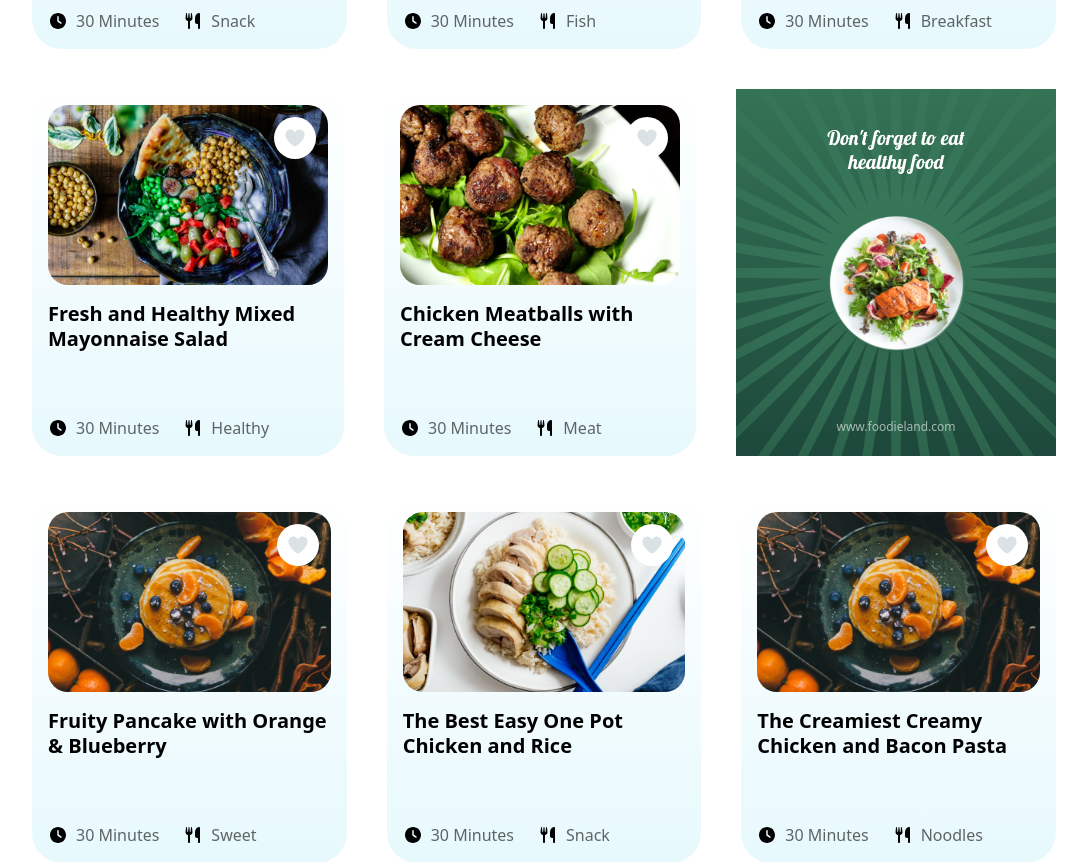
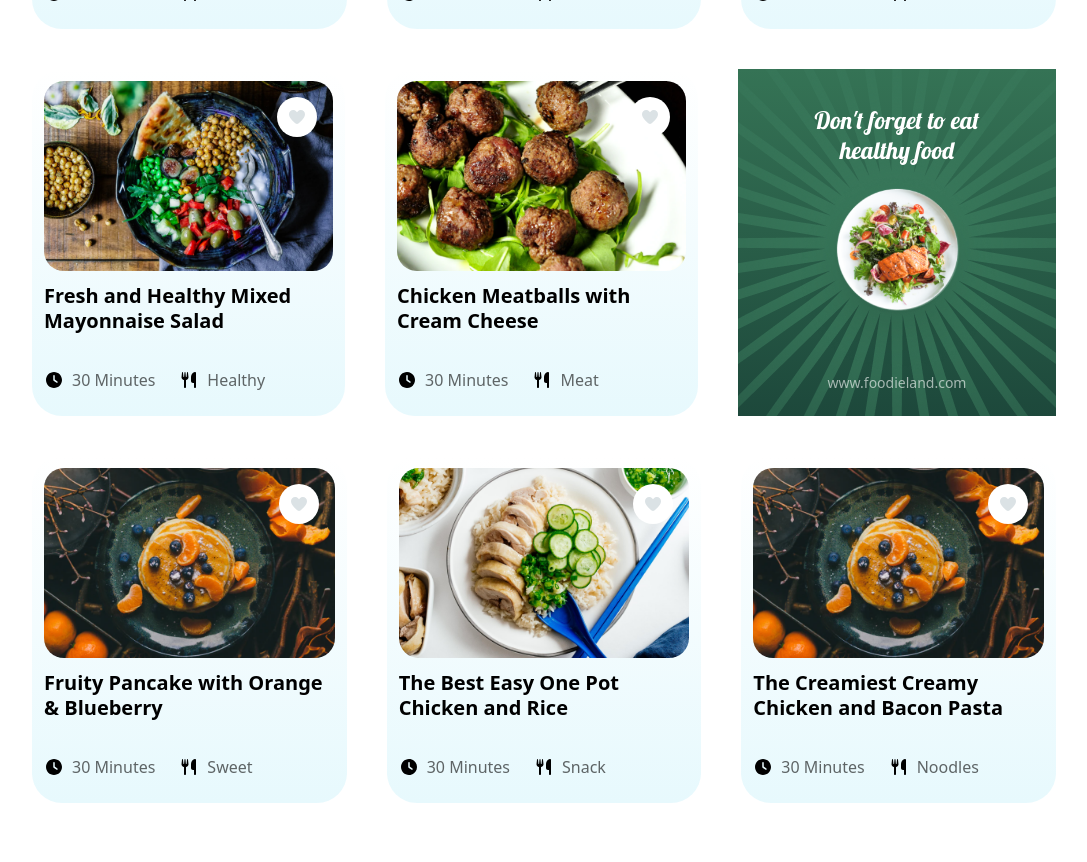
Before and after one commit to Scorpio0712/Foodieland-Portfolio, a Next.js app: page / in a window 1280 px wide. Shown: the part 2020-2882 px from the top of the page, without its empty margins (96-1183 px from the left). Built offline with nearby package versions, Linux system fonts and the light colour scheme.

Commit message:
Continue Fix AdsBadge Comp

```diff
--- a/app/components/ads_badge/ads_badge.module.css
+++ b/app/components/ads_badge/ads_badge.module.css
@@ -52,18 +52,3 @@
     font-size: 14px !important;
     color: rgba(255, 255, 255, 0.6);
 }
-
-@media screen and (max-width: 1280px) {
-    .adsBadge {
-        min-width: 320px;
-        height: 364px;
-    }
-
-    .adsBadge h1 {
-        font-size: 20px !important;
-    }
-
-    .adsBadge p {
-        font-size: 12px !important;
-    }
-}
--- a/app/components/card/card.module.css
+++ b/app/components/card/card.module.css
@@ -27,8 +27,8 @@
     cursor: pointer;
     top: 16px;
     right: 16px;
-    width: 48px;
-    height: 48px;
+    width: var(--card-heart-width);
+    height: var(--card-heart-height);
     background: white;
     border-radius: 50%;
     transition: all 0.3s ease;
@@ -44,19 +44,15 @@
 
 .cardImageHeart svg {
     fill: #DBE2E5;
-    width: 24px;
-    height: 24px;
+    width: var(--card-heart-svg-width);
+    height: var(--card-heart-svg-height);
 }
 
 .cardContent {
     flex: 1;
-}
-
-.cardContent h1 {
-    font-size: 24px;
-    line-height: 1.25;
-    font-weight: bold;
-    color: black;
+    display: flex;
+    flex-direction: column;
+    justify-content: space-between;
 }
 
 .cardInfo {
@@ -146,10 +142,10 @@
 }
 
 .cardHorizontal_Author img {
-        width: 40px;
-        height: 40px;
-        border-radius: 50%;
-    }
+    width: 40px;
+    height: 40px;
+    border-radius: 50%;
+}
 
 .cardHorizontal_Author span {
     font-size: 16px;
@@ -162,72 +158,3 @@
     color: rgba(0, 0, 0, 0.6);
     padding-Left: 24px;
 }
-
-@media screen and (max-width: 1280px) {
-
-    /* Vertical */
-    .cardImage {
-        height: var(--card-image-height);
-        max-height: var(--card-image-height);
-    }
-
-    .cardImageHeart {
-        top: 12px;
-        right: 12px;
-        width: 42px;
-        height: 42px;
-    }
-
-    .cardContent h1 {
-        font-size: 20px;
-    }
-
-    /* Horizontal */
-    .cardHorizontal {
-        max-width: 684px;
-        gap: 32px;
-        min-height: 180px;
-    }
-
-    .cardHorizontal_Image {
-        width: 260px;
-        height: 180px;
-    }
-
-    .cardHorizontal_Content {
-        height: 180px;
-    }
-
-    .cardHorizontal_Topic {
-        font-size: 20px;
-        font-weight: 600;
-        margin-bottom: 14px;
-        min-height: 24px;
-    }
-
-    .cardHorizontal_Detail {
-        font-size: 14px;
-        color: rgba(0, 0, 0, 0.6);
-        margin-bottom: 28px;
-    }
-
-    .cardHorizontal_Author {
-        padding-right: 20px;
-    }
-
-    .cardHorizontal_Author img {
-        width: 30px;
-        height: 30px;
-        border-radius: 50%;
-    }
-
-    .cardHorizontal_Author span {
-        font-size: 14px;
-    }
-
-    .cardHorizontal_Date {
-        padding-Left: 20px;
-        font-size: 14px;
-    }
-
-}
--- a/app/style/home.module.css
+++ b/app/style/home.module.css
@@ -316,6 +316,10 @@
 .simpleAndTastyCardListOne>div,
 .simpleAndTastyCardListTwo>div,
 .simpleAndTastyCardListThree>div {
+    --card-heart-height: 48px;
+    --card-heart-width: 48px;
+    --card-heart-svg-width: 24px;
+    --card-heart-svg-height: 24px;
     border-radius: 30px !important;
     width: 400px !important;
     height: 434px !important;
@@ -323,12 +327,16 @@
 
 .simpleAndTastyCardListTwo>div:last-child {
     border-radius: 0 !important;
+    padding: 50px !important;
 }
 
 .simpleAndTastyCardListOne h1,
 .simpleAndTastyCardListTwo h1,
 .simpleAndTastyCardListThree h1 {
-    margin: 24px 0;
+    font-size: 24px !important;
+    font-weight: 600 !important;
+    line-height: 1.25 !important;
+    margin-top: 24px !important;
 }
 
 .simpleAndTastyCardListTwo {
@@ -524,7 +532,8 @@
 .deliRecipeBodyFirstRow h1,
 .deliRecipeBodySecRow h1 {
     font-size: 18px !important;
-    margin: 16px 0 24px;
+    font-weight: 600;
+    margin: 16px 0 24px !important;
 }
 
 .deliRecipeBodyFirstRow div,
@@ -645,36 +654,41 @@
         font-size: 16px;
     }
 
-
-
     .simpleAndTastyCardListOne>div,
     .simpleAndTastyCardListTwo>div,
     .simpleAndTastyCardListThree>div {
+        padding: 12px !important;
         border-radius: 30px !important;
         width: 333px !important;
-        height: 367px !important;
+        height: 347px !important;
+        padding-bottom: 24px !important;
+        --card-heart-height: 40px;
+        --card-heart-width: 40px;
+        --card-heart-svg-width: 20px;
+        --card-heart-svg-height: 20px;
     }
 
     .simpleAndTastyCardListOne h1,
     .simpleAndTastyCardListTwo h1,
     .simpleAndTastyCardListThree h1 {
-        margin: 16px 0;
+        font-size: 20px !important;
+        margin-top: 12px !important;
     }
 
     .simpleAndTastyCardListOne {
-        --card-image-height: 180px;
+        --card-image-height: 190px;
         gap: 40px;
         margin-bottom: 40px;
     }
 
     .simpleAndTastyCardListTwo {
-        --card-image-height: 180px;
+        --card-image-height: 190px;
         gap: 40px;
         margin-bottom: 40px;
     }
 
     .simpleAndTastyCardListThree {
-        --card-image-height: 180px;
+        --card-image-height: 190px;
         gap: 40px;
     }
 
@@ -690,7 +704,7 @@
 
     .learnMoreSecCol {
         max-width: 660px;
-        height: 547px;
+        height: 520px;
     }
 
     .learnMoreFirstCol h1 {
@@ -760,8 +774,12 @@
 
     .deliRecipeBodyFirstRow,
     .deliRecipeBodySecRow {
-        gap: 20px;
+        gap: 25px;
         --card-image-height: 150px;
+        --card-heart-height: 40px;
+        --card-heart-width: 40px;
+        --card-heart-svg-width: 20px;
+        --card-heart-svg-height: 20px;
     }
 
     .deliRecipeBodyFirstRow {
@@ -770,12 +788,14 @@
 
     .deliRecipeBodyFirstRow>div,
     .deliRecipeBodySecRow>div {
-        min-height: 276px !important;
+        min-height: 246px !important;
+        min-width: 220px !important;
     }
 
     .deliRecipeBodyFirstRow h1,
     .deliRecipeBodySecRow h1 {
         font-size: 16px !important;
+        margin: 12px 0 20px !important;
     }
 
     .deliRecipeBodyFirstRow div,
```
